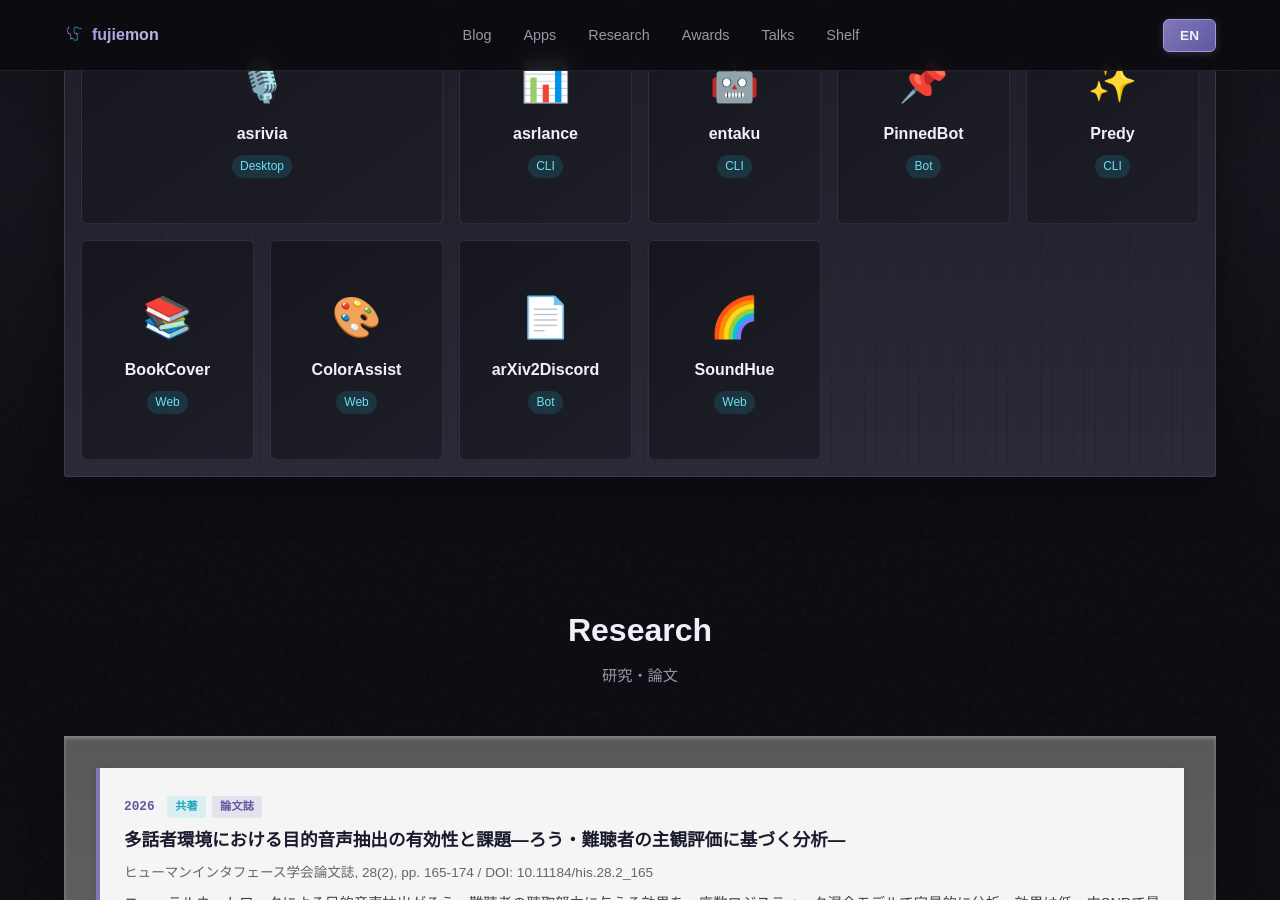
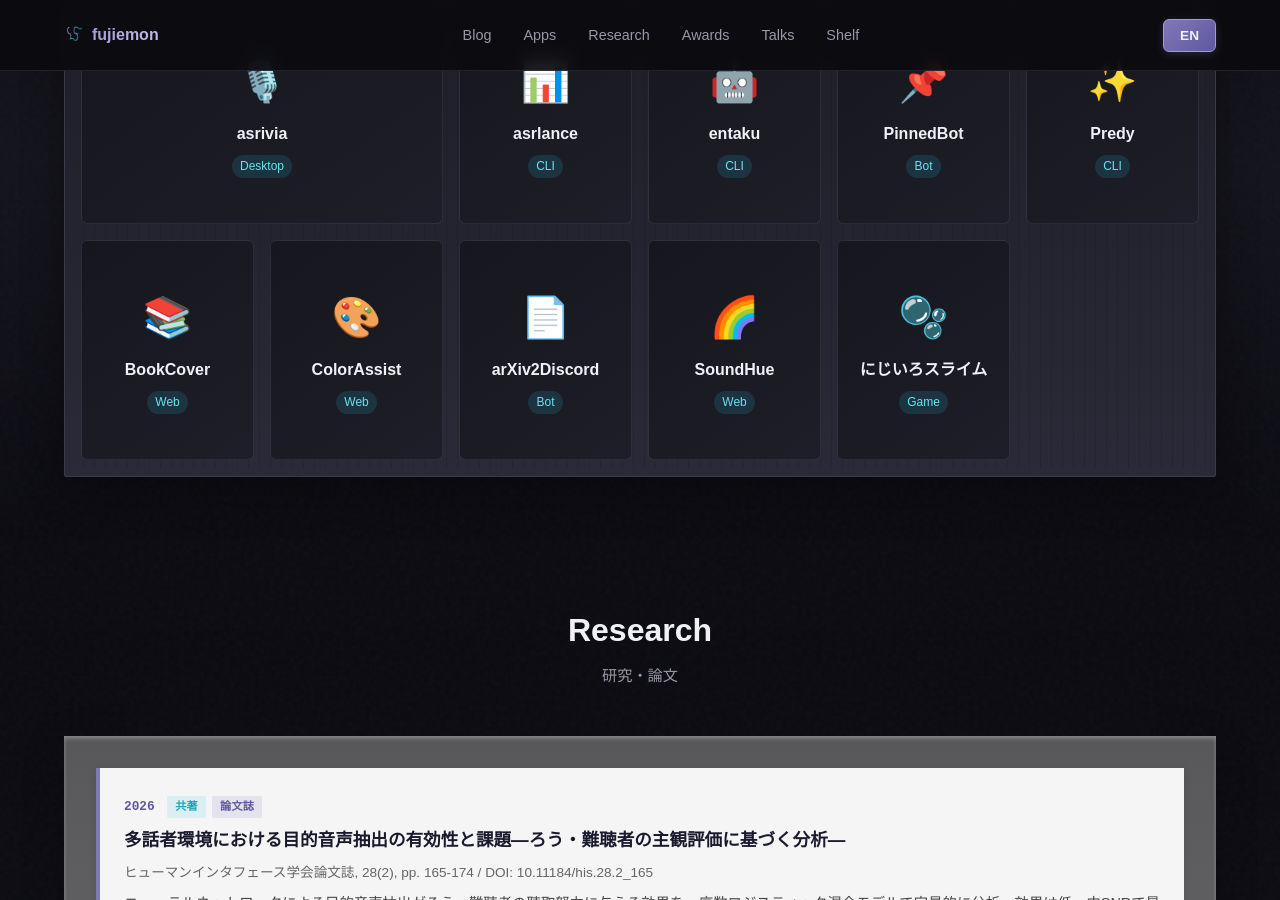
Before and after one commit to shotafujie/fujiemon, a Jekyll site: the page index.html, which Jekyll copies as it is, in a window 1280 px wide and 900 px high, scrolled down 1109 px. Built offline with Jekyll 4.4.1, drawn with Linux system fonts in a browser that asks for light colours; some web fonts are replaced.

Commit message:
Apps セクションに「にじいろスライム」カードを追加 (#43)
リンク先は slime.fujiemon.dev（GitHub ではなくゲーム本体）。
ja/en 両方の i18n エントリを追加。

Co-authored-by: Claude Opus 5 <noreply@anthropic.com>

```diff
--- a/i18n.js
+++ b/i18n.js
@@ -100,6 +100,13 @@ const translations = {
         description: "音源の周波数成分を可視光スペクトルの色で描画．",
         tech: ["JavaScript", "WebAudio"],
         link: "GitHub →"
+      },
+      nijiiroSlime: {
+        name: "にじいろスライム",
+        tag: "Game",
+        description: "同じスライムをくっつけて色を育てる合体パズル．2048で「にじいろスライム」，4096で「やみスライム」が生まれます．",
+        tech: ["JavaScript", "Canvas", "ブラウザ"],
+        link: "あそぶ →"
       }
     },
     // Researchセクション
@@ -360,6 +367,13 @@ const translations = {
         description: "Visualize audio frequency components as visible light spectrum colors.",
         tech: ["JavaScript", "WebAudio"],
         link: "GitHub →"
+      },
+      nijiiroSlime: {
+        name: "Nijiiro Slime",
+        tag: "Game",
+        description: "A merge puzzle where matching slimes fuse and grow more colorful. Reach 2048 for the rainbow slime, 4096 for the dark slime.",
+        tech: ["JavaScript", "Canvas", "Browser"],
+        link: "Play →"
       }
     },
     // Research section
--- a/index.html
+++ b/index.html
@@ -289,6 +289,24 @@
                   <div class="card-tech" data-i18n-list="apps.soundHue.tech"></div>
                   <a href="https://github.com/shotafujie/SoundHue" target="_blank" class="card-link"
                     data-i18n="apps.soundHue.link"></a>
+                </div>
+              </div>
+            </div>
+
+            <!-- にじいろスライム -->
+            <div class="app-card" data-flipped="false">
+              <div class="card-inner">
+                <div class="card-front">
+                  <span class="app-icon">🫧</span>
+                  <h3 class="app-name" data-i18n="apps.nijiiroSlime.name"></h3>
+                  <span class="app-tag" data-i18n="apps.nijiiroSlime.tag"></span>
+                </div>
+                <div class="card-back">
+                  <h3 data-i18n="apps.nijiiroSlime.name"></h3>
+                  <p data-i18n="apps.nijiiroSlime.description"></p>
+                  <div class="card-tech" data-i18n-list="apps.nijiiroSlime.tech"></div>
+                  <a href="https://slime.fujiemon.dev/" target="_blank" class="card-link"
+                    data-i18n="apps.nijiiroSlime.link"></a>
                 </div>
               </div>
             </div>
```
